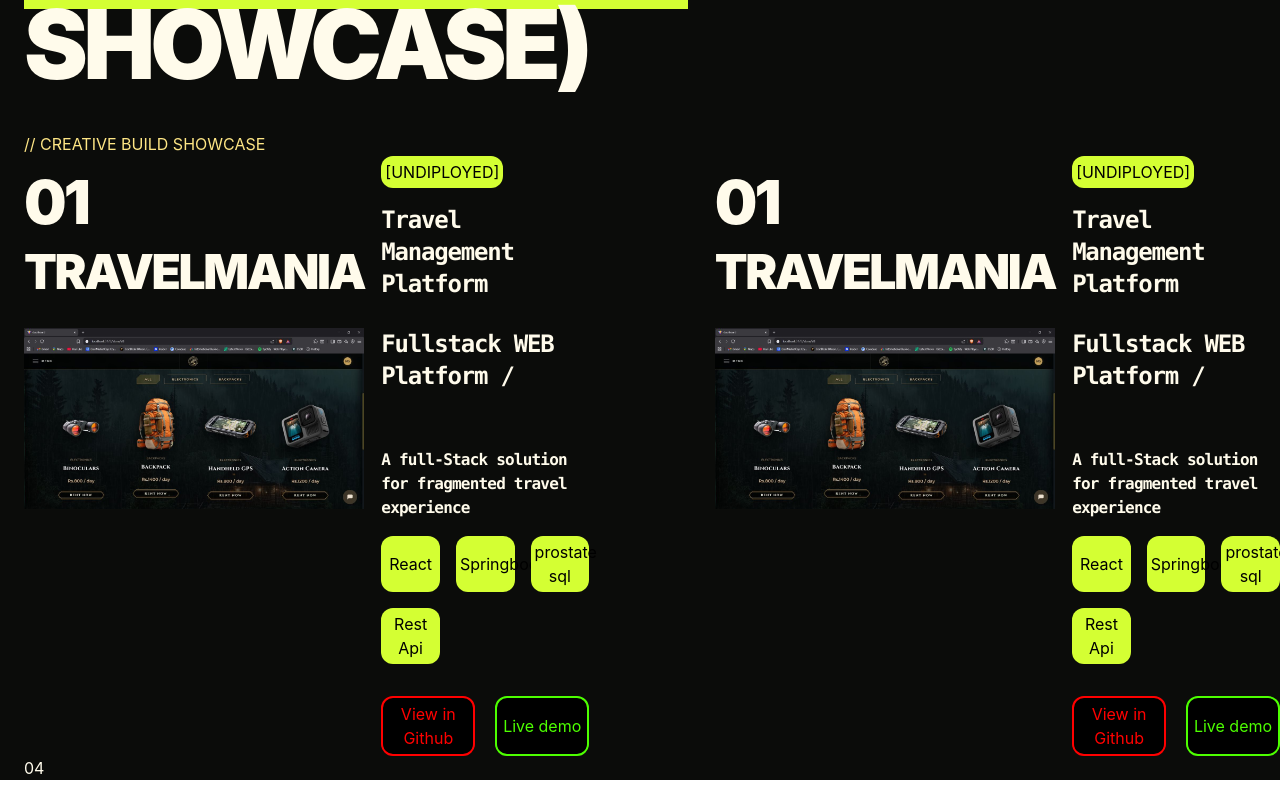
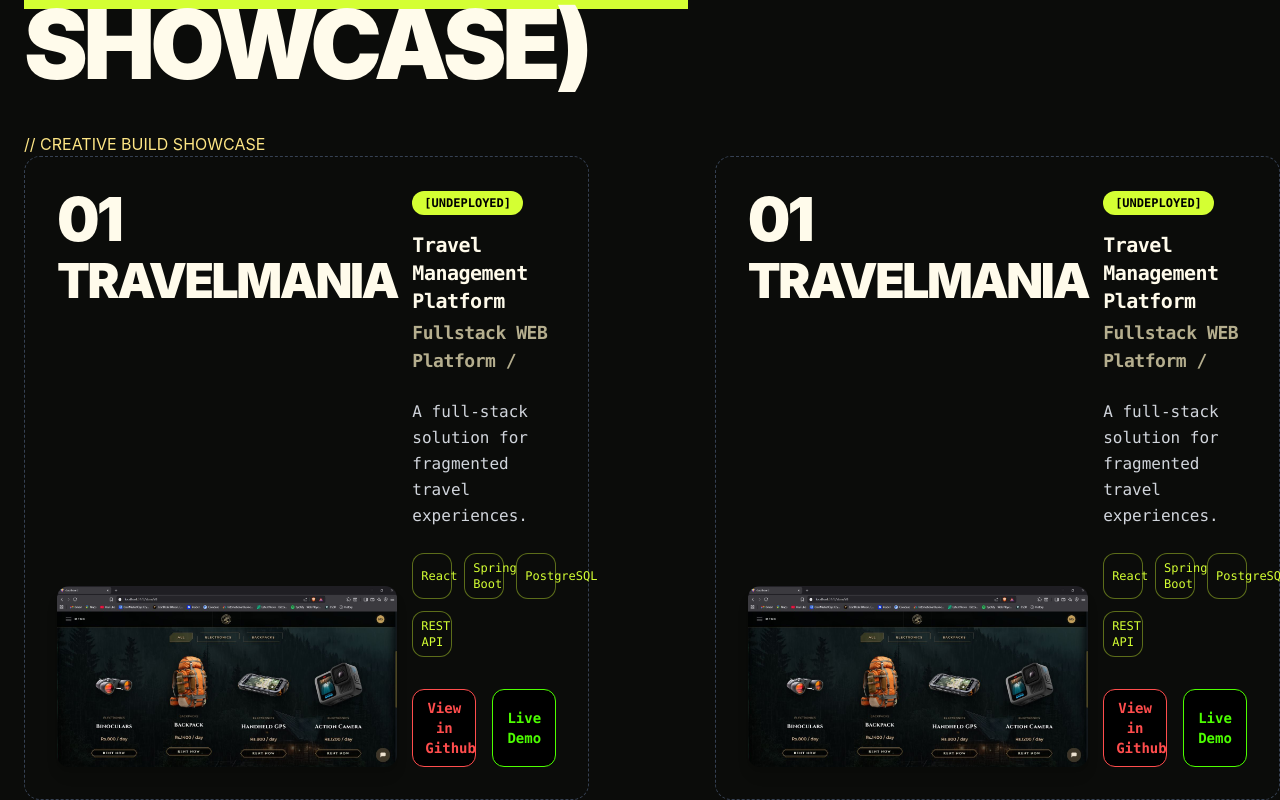
Before and after one commit to sashikmindaka1/profectional_portfolio1, a React (Vite) app in the folder my_profectional_portfolio/: page / in a window 1280 px wide. Shown: the part 2810-3610 px from the top of the page. Built offline with nearby package versions, Linux system fonts and the light colour scheme.

Commit message:
creating featured day 3

```diff
--- a/my_profectional_portfolio/src/components/Featured.jsx
+++ b/my_profectional_portfolio/src/components/Featured.jsx
@@ -21,153 +21,164 @@ export default function Featured() {
           <h1 className='mt-10 text-amber-200'>// CREATIVE BUILD SHOWCASE</h1>
 
 
-      <div className='grid grid-cols-[1fr_10%_1fr] '>
-        <div className='text-amber-50'>
-          <div className='grid grid-cols-[1fr_3%_1fr]'>
-           {/* frist grid */}
+      <div className='grid grid-cols-[1fr_10%_1fr]  '>
+       <div className="text-amber-50 border border-dashed border-gray-700 p-4 sm:p-6 md:p-8 rounded-2xl">
+  {/* Mobile 1 Column, Desktop 3-Column layout */}
+  <div className="grid grid-cols-1 md:grid-cols-[1fr_3%_1fr] gap-6 md:gap-0">
 
+    {/* FIRST COLUMN: Title & Image */}
+    <div className="flex flex-col justify-between">
       <div>
-              <p className='font-sans font-black tracking-tighter text-2xl sm:text-3xl md:text-4xl lg:text-5xl xl:text-6xl text-amber-50 mt-4'>01</p>
-              <p className='font-sans font-black tracking-tighter text-2xl sm:text-3xl md:text-4xl lg:text-5xl xl:text-5xl text-amber-50 mt-4'>TRAVELMANIA</p>
+        <p className="font-sans font-black tracking-tighter text-4xl sm:text-5xl lg:text-6xl text-amber-50">
+          01
+        </p>
+        <p className="font-sans font-black tracking-tighter text-3xl sm:text-4xl lg:text-5xl text-amber-50 mt-2">
+          TRAVELMANIA
+        </p>
+      </div>
 
-              <img className='mt-6 md:mt-8 w-full '
+      <img
+        className="mt-6 w-full rounded-xl object-cover shadow-lg"
         src={Travelmaniap}
-                alt="travelmania project" />
+        alt="travelmania project"
+      />
+    </div>
 
+    {/* SECOND COLUMN: Spacing ( not showing Mobile) */}
+    <div className="hidden md:block">
+      {/* Empty div for spacing in 3-column layout */}
+    </div>
+
+    {/* THIRD COLUMN: Details & Buttons */}
+    <div className="flex flex-col justify-between mt-4 md:mt-0">
+      <div>
+        <button className="text-black bg-[#d4ff33] font-mono font-bold text-xs rounded-xl py-1 px-3">
+          [UNDEPLOYED]
+        </button>
+
+        <p className="font-mono font-bold tracking-tight text-lg sm:text-xl text-amber-50 mt-4">
+          Travel Management Platform
+        </p>
+        <p className="font-mono font-bold tracking-tight text-base sm:text-lg text-amber-100/70 mt-1">
+          Fullstack WEB Platform /
+        </p>
+
+        <p className="font-mono text-sm sm:text-base text-gray-300 mt-6 leading-relaxed">
+          A full-stack solution for fragmented travel experiences.
+        </p>
+
+        {/* Tech Stack Badges */}
+        <div className="grid grid-cols-2 sm:grid-cols-3 gap-2 sm:gap-3 mt-6">
+          <button className="text-[#d4ff33] bg-[#0B0C0A] border border-[#d4ff33]/40 rounded-xl py-1.5 px-2 text-xs font-mono hover:text-black hover:bg-[#d4ff33] transition-all">
+            React
+          </button>
+          <button className="text-[#d4ff33] bg-[#0B0C0A] border border-[#d4ff33]/40 rounded-xl py-1.5 px-2 text-xs font-mono hover:text-black hover:bg-[#d4ff33] transition-all">
+            Spring Boot
+          </button>
+          <button className="text-[#d4ff33] bg-[#0B0C0A] border border-[#d4ff33]/40 rounded-xl py-1.5 px-2 text-xs font-mono hover:text-black hover:bg-[#d4ff33] transition-all">
+            PostgreSQL
+          </button>
+          <button className="text-[#d4ff33] bg-[#0B0C0A] border border-[#d4ff33]/40 rounded-xl py-1.5 px-2 text-xs font-mono hover:text-black hover:bg-[#d4ff33] transition-all">
+            REST API
+          </button>
+        </div>
+      </div>
+
+      {/* Action Buttons */}
+      <div className="grid grid-cols-1 sm:grid-cols-2 gap-3 sm:gap-4 mt-8">
+        <button className="text-[#FF4D4D] bg-black border border-[#FF4D4D] font-mono font-bold text-sm rounded-xl hover:text-black hover:bg-[#FF4D4D] py-2 px-3 transition-all">
+          View in Github
+        </button>
+
+        <button className="text-[#4dff00] bg-black border border-[#4dff00] font-mono font-bold text-sm rounded-xl hover:text-black hover:bg-[#4dff00] py-2 px-3 transition-all">
+          Live Demo
+        </button>
+      </div>
+    </div>
+
+  </div>
 </div>
 
 
 
+        <div className='text-amber-50'></div>
+    <div className="text-amber-50 border border-dashed border-gray-700 p-4 sm:p-6 md:p-8 rounded-2xl">
+  {/* Mobile  1 Column, Desktop  3-Column layout */}
+  <div className="grid grid-cols-1 md:grid-cols-[1fr_3%_1fr] gap-6 md:gap-0">
 
-
-
+    {/* FIRST COLUMN: Title & Image */}
+    <div className="flex flex-col justify-between">
       <div>
-              {/* this is empty div , this div add for spacing 2nd colspan */}
+        <p className="font-sans font-black tracking-tighter text-4xl sm:text-5xl lg:text-6xl text-amber-50">
+          01
+        </p>
+        <p className="font-sans font-black tracking-tighter text-3xl sm:text-4xl lg:text-5xl text-amber-50 mt-2">
+          TRAVELMANIA
+        </p>
       </div>
 
-
-
-
-            <div>
-              <button className='text-black bg-[#d4ff33] rounded-xl py-1 px-1'>[UNDIPLOYED]</button>
-
-              <p className='font-mono font-black tracking-tighter text-1xl sm:text-1xl md:text-1xl lg:text-2xl xl:text-2xl text-amber-50 mt-4'>Travel Management Platform</p>
-              <p className='font-mono font-black tracking-tighter text-1xl sm:text-1xl md:text-1xl lg:text-2xl xl:text-2xl text-amber-50 mt-7'>Fullstack WEB Platform /</p>
-
-              <p className='font-mono font-black tracking-tighter text-1xl sm:text-1xl md:text-1xl lg:text-1xl xl:text-1xl text-amber-50 mt-14'>A full-Stack solution for fragmented travel experience</p>
-
-
-              <div className='grid grid-cols-3 gap-4 mt-4'>
-                <button className='text-black bg-[#d4ff33] rounded-xl py-1 px-1'>React</button>
-              <button className='text-black bg-[#d4ff33] rounded-xl py-1 px-1'>Springboot</button>
-              <button className='text-black bg-[#d4ff33] rounded-xl py-1 px-1'>prostate sql</button>
-              <button className='text-black bg-[#d4ff33] rounded-xl py-1 px-1'>Rest Api</button>
-
+      <img
+        className="mt-6 w-full rounded-xl object-cover shadow-lg"
+        src={Travelmaniap}
+        alt="travelmania project"
+      />
     </div>
 
-              <div className='grid grid-cols-2 gap-5'>
-                <button className='text-[#FF0000] bg-[#000000]  border-2 rounded-xl hover:text-black hover:bg-[#FF0000] py-1 px-1 mt-8'>View in Github</button>
-
-                 <button className='text-[#4dff00] bg-[#000000]  border-2 rounded-xl hover:text-black hover:bg-[#4dff00] py-1 px-1 mt-8'>Live demo</button>
+    {/* SECOND COLUMN: Spacing (not showing Mobile) */}
+    <div className="hidden md:block">
+      {/* Empty div for spacing in 3-column layout */}
     </div>
 
+    {/* THIRD COLUMN: Details & Buttons */}
+    <div className="flex flex-col justify-between mt-4 md:mt-0">
+      <div>
+        <button className="text-black bg-[#d4ff33] font-mono font-bold text-xs rounded-xl py-1 px-3">
+          [UNDEPLOYED]
+        </button>
 
+        <p className="font-mono font-bold tracking-tight text-lg sm:text-xl text-amber-50 mt-4">
+          Travel Management Platform
+        </p>
+        <p className="font-mono font-bold tracking-tight text-base sm:text-lg text-amber-100/70 mt-1">
+          Fullstack WEB Platform /
+        </p>
 
+        <p className="font-mono text-sm sm:text-base text-gray-300 mt-6 leading-relaxed">
+          A full-stack solution for fragmented travel experiences.
+        </p>
 
-
+        {/* Tech Stack Badges */}
+        <div className="grid grid-cols-2 sm:grid-cols-3 gap-2 sm:gap-3 mt-6">
+          <button className="text-[#d4ff33] bg-[#0B0C0A] border border-[#d4ff33]/40 rounded-xl py-1.5 px-2 text-xs font-mono hover:text-black hover:bg-[#d4ff33] transition-all">
+            React
+          </button>
+          <button className="text-[#d4ff33] bg-[#0B0C0A] border border-[#d4ff33]/40 rounded-xl py-1.5 px-2 text-xs font-mono hover:text-black hover:bg-[#d4ff33] transition-all">
+            Spring Boot
+          </button>
+          <button className="text-[#d4ff33] bg-[#0B0C0A] border border-[#d4ff33]/40 rounded-xl py-1.5 px-2 text-xs font-mono hover:text-black hover:bg-[#d4ff33] transition-all">
+            PostgreSQL
+          </button>
+          <button className="text-[#d4ff33] bg-[#0B0C0A] border border-[#d4ff33]/40 rounded-xl py-1.5 px-2 text-xs font-mono hover:text-black hover:bg-[#d4ff33] transition-all">
+            REST API
+          </button>
+        </div>
       </div>
 
+      {/* Action Buttons */}
+      <div className="grid grid-cols-1 sm:grid-cols-2 gap-3 sm:gap-4 mt-8">
+        <button className="text-[#FF4D4D] bg-black border border-[#FF4D4D] font-mono font-bold text-sm rounded-xl hover:text-black hover:bg-[#FF4D4D] py-2 px-3 transition-all">
+          View in Github
+        </button>
 
-
-
-
-
-
-
+        <button className="text-[#4dff00] bg-black border border-[#4dff00] font-mono font-bold text-sm rounded-xl hover:text-black hover:bg-[#4dff00] py-2 px-3 transition-all">
+          Live Demo
+        </button>
+      </div>
     </div>
 
   </div>
-
-
-
-
-        <div className='text-amber-50'></div>
-        <div className='text-amber-50'>
-          <div className='grid grid-cols-[1fr_3%_1fr]'>
-           {/* frist grid */}
-
-            <div>
-              <p className='font-sans font-black tracking-tighter text-2xl sm:text-3xl md:text-4xl lg:text-5xl xl:text-6xl text-amber-50 mt-4'>01</p>
-              <p className='font-sans font-black tracking-tighter text-2xl sm:text-3xl md:text-4xl lg:text-5xl xl:text-5xl text-amber-50 mt-4'>TRAVELMANIA</p>
-
-              <img className='mt-6 md:mt-8 w-full '
-                src={Travelmaniap}
-                alt="travelmania project" />
-
 </div>
-
-
-
-
-
-
-            <div>
-              {/* this is empty div , this div add for spacing 2nd colspan */}
-            </div>
-
-
-
-
-            <div>
-              <button className='text-black bg-[#d4ff33] rounded-xl py-1 px-1'>[UNDIPLOYED]</button>
-
-              <p className='font-mono font-black tracking-tighter text-1xl sm:text-1xl md:text-1xl lg:text-2xl xl:text-2xl text-amber-50 mt-4'>Travel Management Platform</p>
-              <p className='font-mono font-black tracking-tighter text-1xl sm:text-1xl md:text-1xl lg:text-2xl xl:text-2xl text-amber-50 mt-7'>Fullstack WEB Platform /</p>
-
-              <p className='font-mono font-black tracking-tighter text-1xl sm:text-1xl md:text-1xl lg:text-1xl xl:text-1xl text-amber-50 mt-14'>A full-Stack solution for fragmented travel experience</p>
-
-
-              <div className='grid grid-cols-3 gap-4 mt-4'>
-                <button className='text-black bg-[#d4ff33] rounded-xl py-1 px-1'>React</button>
-              <button className='text-black bg-[#d4ff33] rounded-xl py-1 px-1'>Springboot</button>
-              <button className='text-black bg-[#d4ff33] rounded-xl py-1 px-1'>prostate sql</button>
-              <button className='text-black bg-[#d4ff33] rounded-xl py-1 px-1'>Rest Api</button>
-
-              </div>
-
-              <div className='grid grid-cols-2 gap-5'>
-                <button className='text-[#FF0000] bg-[#000000]  border-2 rounded-xl hover:text-black hover:bg-[#FF0000] py-1 px-1 mt-8'>View in Github</button>
-
-                 <button className='text-[#4dff00] bg-[#000000]  border-2 rounded-xl hover:text-black hover:bg-[#4dff00] py-1 px-1 mt-8'>Live demo</button>
-              </div>
-
-
-
-
-
-            </div>
-
-
-
-
-
-
-
-
-          </div>
-
-        </div>
-        <div className='text-amber-50'>04</div>
-
-
-
-
-
-
-      </div>
-
-
-
+</ div>
 
 
 
```
Lines whose indentation alone changed are shown as unchanged.
